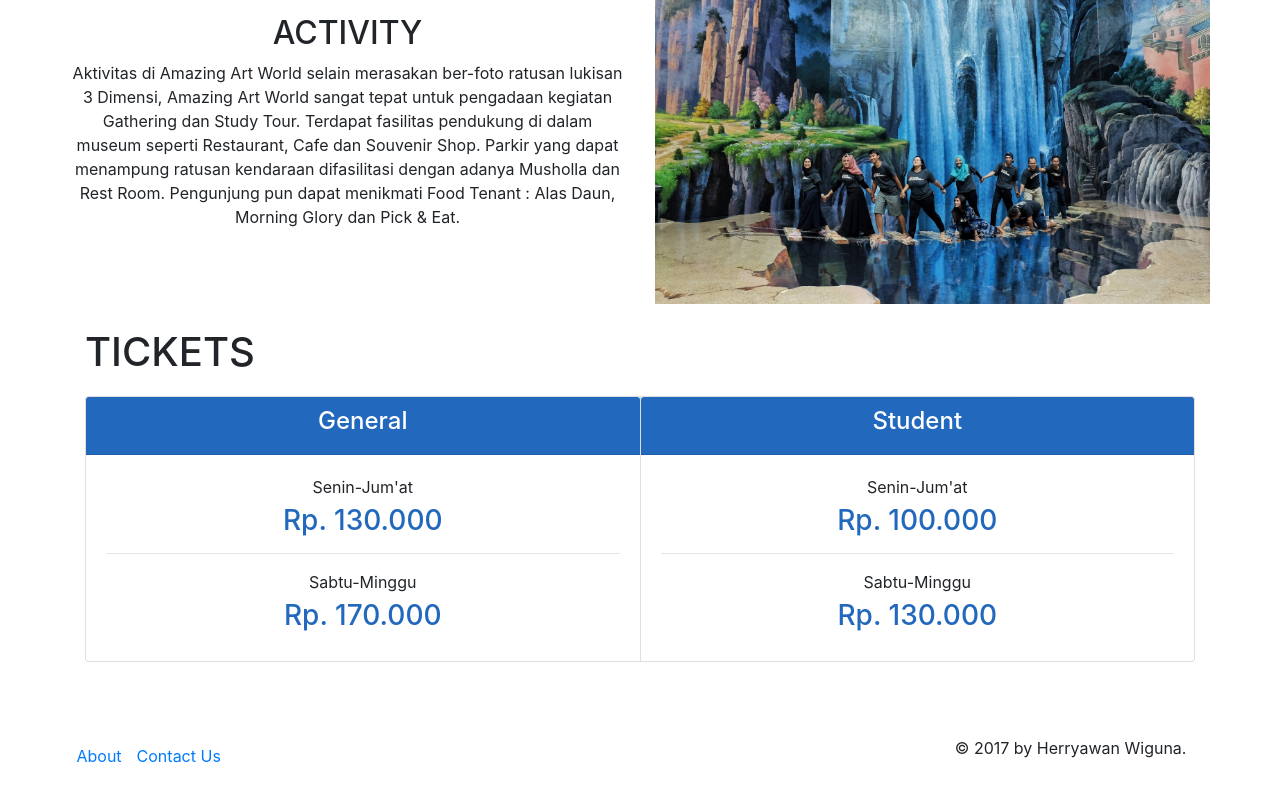
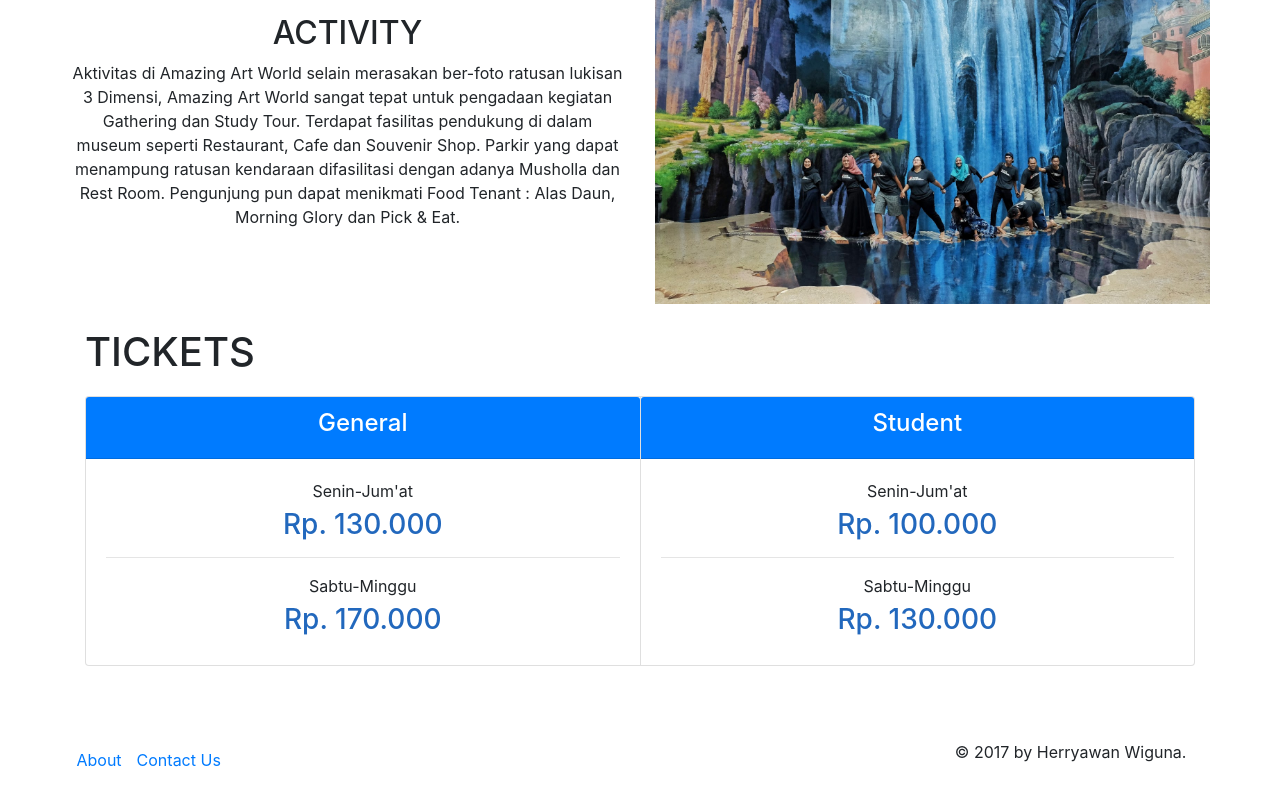
Before and after one commit to talentbandung/museumamazingartworld, a plain HTML site: page index.html in a window 1280 px wide. Shown: the part 1393-2193 px from the top of the page. Drawn offline with Linux system fonts and the light colour scheme.

Commit message:
Card Header

```diff
--- a/css/style.css
+++ b/css/style.css
@@ -47,11 +47,6 @@ ul.sponsored {
 .content-title {
     margin-bottom: 20px;
 }
-.card-header {
-    padding: 10px;
-    color: #fff;
-    background-color: #2268BD;
-}
 p.card-text {
     margin-bottom : 5px;
 }
--- a/index.html
+++ b/index.html
@@ -150,10 +150,10 @@
             <h1 class="content-title">TICKETS</h1>
             <div class="card-group">
                 <div class="card text-center">
-                    <div class="card-header">
+                    <div class="card-header bg-primary text-white">
                         <h4>General</h4>
                     </div>
-                    <div class="card-body">
+                    <div class="card-body bg-transparent">
                         <p class="card-text">Senin-Jum'at</p>
                         <h3 class="price">Rp. 130.000</h3>
                         <hr>
@@ -162,10 +162,10 @@
                     </div>
                 </div>
                 <div class="card text-center">
-                    <div class="card-header">
+                    <div class="card-header bg-primary text-white">
                         <h4>Student</h4>
                     </div>
-                    <div class="card-body">
+                    <div class="card-body bg-transparent">
                         <p class="card-text">Senin-Jum'at</p>
                         <h3 class="price">Rp. 100.000</h3>
                         <hr>
```
